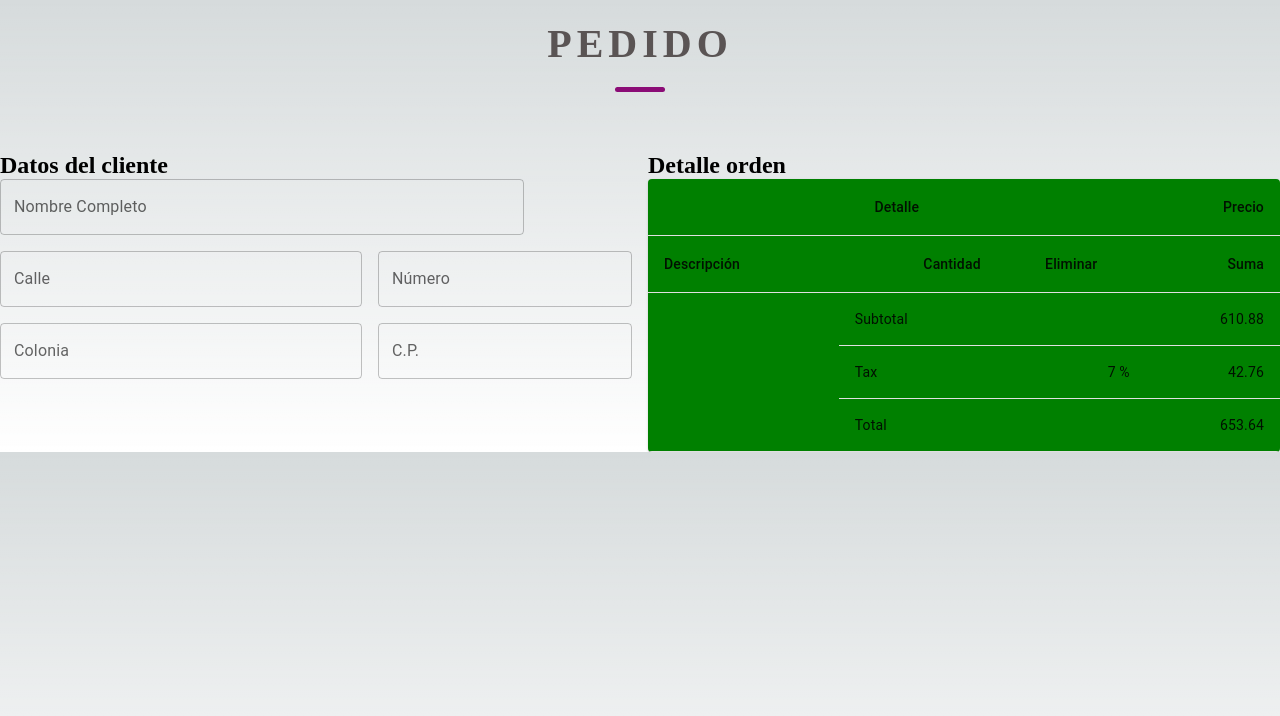
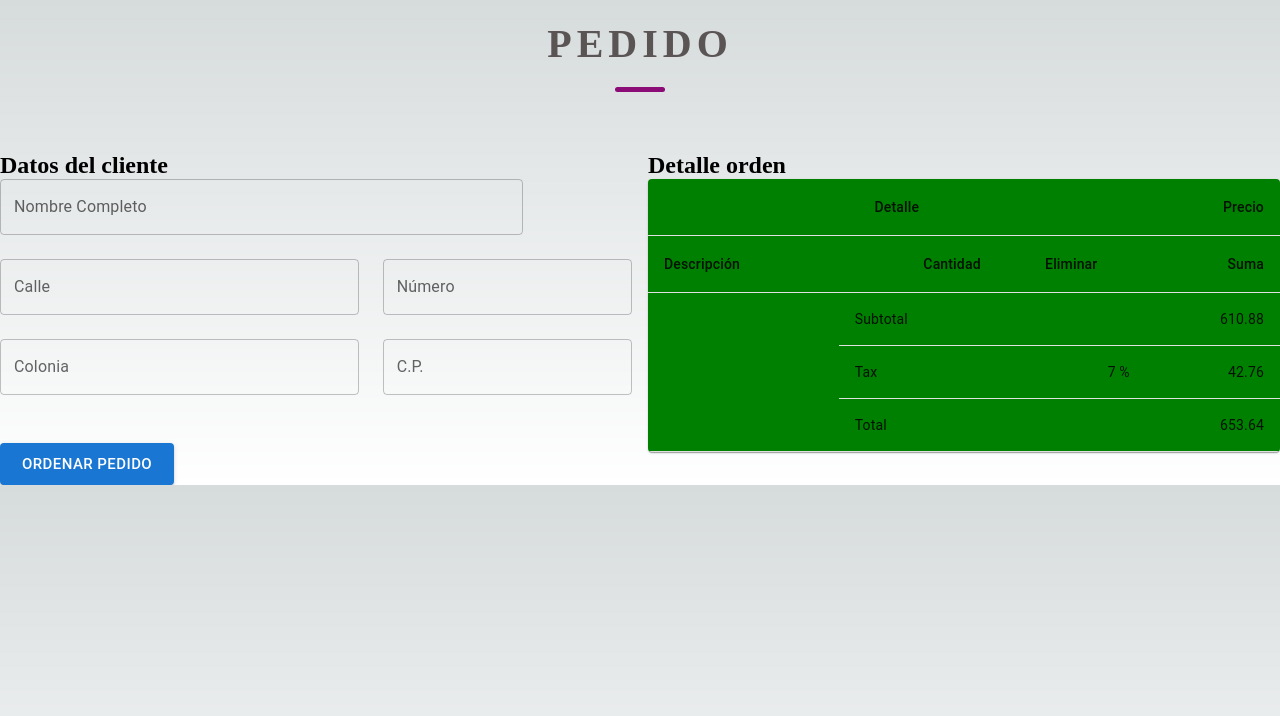
Before and after one commit to vanesagh/capstone-project-frontend, a Next.js app: page /checkout in a window 1280 px wide. Shown: the top 716 px of the page. Built offline with nearby package versions, Linux system fonts and the light colour scheme.

Commit message:
Handled 1 min item condition in Checkout page

```diff
--- a/src/forms/CustomerOrderForm.js
+++ b/src/forms/CustomerOrderForm.js
@@ -1,16 +1,16 @@
 import * as yup from 'yup';
 import { useForm, Controller } from 'react-hook-form';
 import { yupResolver } from '@hookform/resolvers/yup';
-import { Grid, TextField } from '@mui/material';
+import { Grid, TextField, Button } from '@mui/material';
 
-export default function CustomerOrderForm({ }) {
+export default function CustomerOrderForm({ itemsList }) {
     const defaultValues = {
         name: "",
         street: "",
         number: "",
         colonia: "",
         zipCode: "",
-        orderList: [],
+        orderList: itemsList,
     };
 
     const customerOrderFormSchema = yup.object().shape({
@@ -20,18 +20,40 @@ export default function CustomerOrderForm({ }) {
         colonia: yup.string().required('Campo obligatorio.Escribe la colonia.'),
         zipCode: yup.string().required('Campo obligatorio.Escribe el código postal.'),
         number: yup.string().required('Campo obligatorio.Escribe el numero.'),
-        orderList: yup.array().min(1, "Debes arreglar al menos un item a la lista.")
+        orderList: yup.array().min(1, "Al menos debes pedir un producto.").required(),
 
     });
-    const { control } = useForm({
-        defaultValues,
+
+
+
+    const { control, watch, reset, handleSubmit, setValue, formState: { errors } } = useForm({
+        defaultValues: defaultValues,
         resolver: yupResolver(customerOrderFormSchema),
         mode: 'all',
     });
 
+
+
+
+    const onSubmit = data => {
+        //data["orderList"] = await itemsList;
+        setValue("orderList", itemsList,
+            { shouldValidate: true, })
+
+        console.log(data)
+        //reset()
+
+
+    }
+
     return (
-        <form>
-            <Grid container spacing={2}>
+        <form
+            id='customerOrder-form'
+
+
+
+        >
+            <Grid container spacing={3} alignItems="center">
                 <Grid item xs={10}>
                     <Controller
                         control={control}
@@ -114,7 +136,24 @@ export default function CustomerOrderForm({ }) {
                         )}
                     />
                 </Grid>
+                <Grid item xs={12}>
+                    <p>{errors.orderList?.message}</p>
+                </Grid>
+                <Grid
+                    item sx={12}
+                    justifyContent="center"
+                    alignItems="center"
+                >
+                    <Button
+                        variant="contained"
+                        size="large"
+                        fullWidth
+                        onClick={handleSubmit(onSubmit)}
+                    >
+                        Ordenar pedido
+                    </Button>
 
+                </Grid>
             </Grid>
         </form >
     );
--- a/src/pages/checkout/index.js
+++ b/src/pages/checkout/index.js
@@ -21,7 +21,7 @@ export default function Checkout() {
                 <Grid container spacing={2}>
                     <Grid item md={6}>
                         <h2>Datos del cliente</h2>
-                        <CustomerOrderForm />
+                        <CustomerOrderForm itemsList={itemsList} />
                     </Grid>
                     <Grid item md={6}>
                         <h2>Detalle orden</h2>
```
